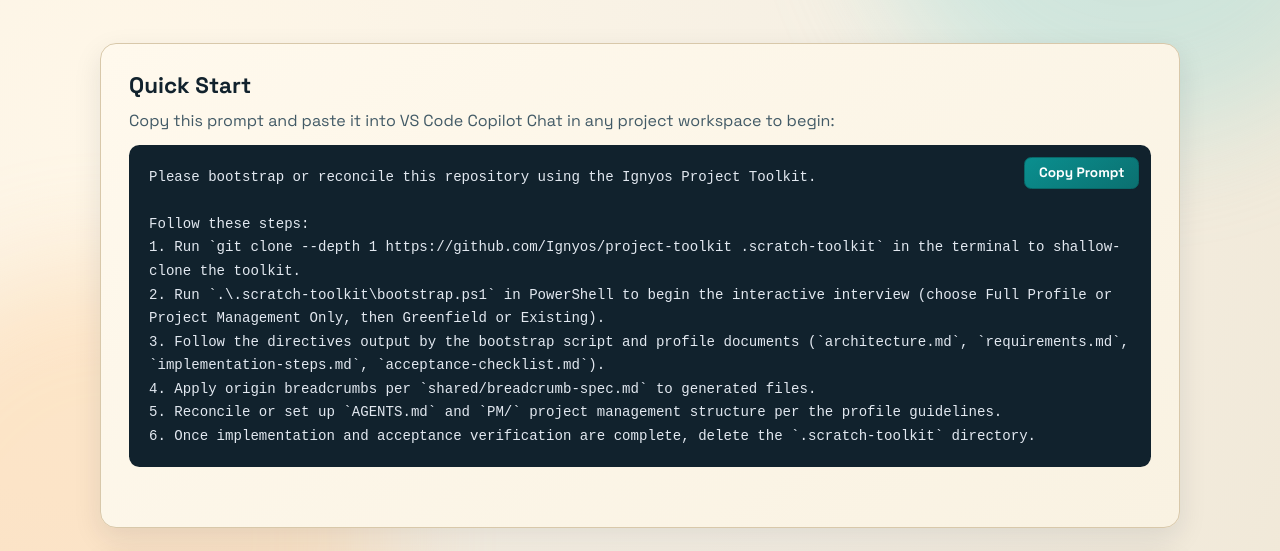
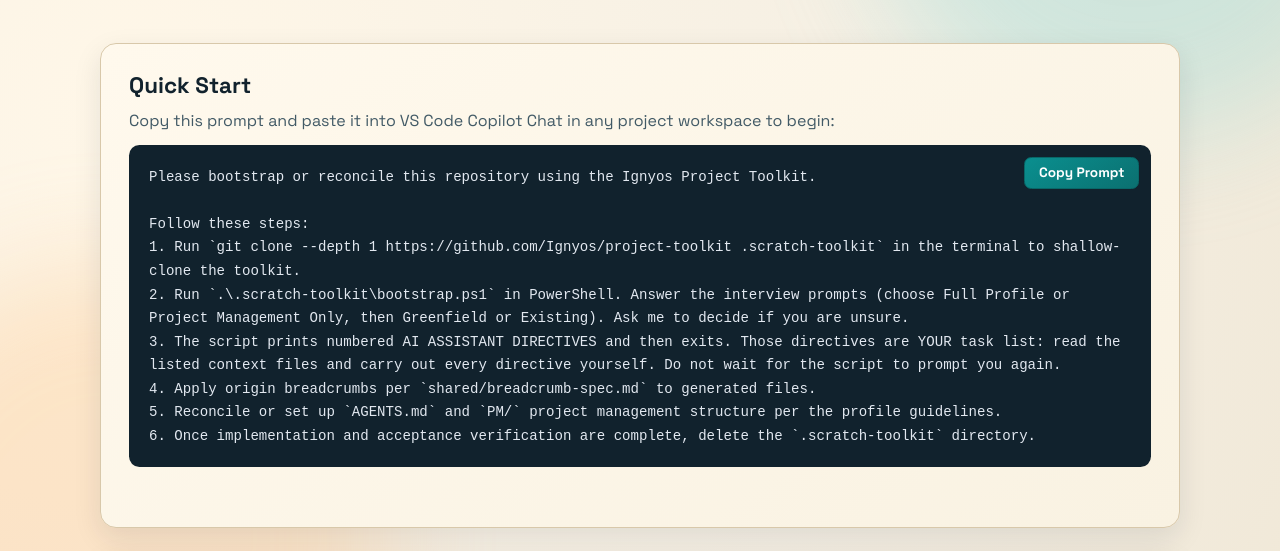
Before and after one commit to Ignyos/project-toolkit, a plain HTML site: page docs/index.html in a window 1280 px wide. Shown: the part 215-766 px from the top of the page. Drawn offline with Linux system fonts and the light colour scheme.

Commit message:
fix interactivity

```diff
--- a/docs/index.html
+++ b/docs/index.html
@@ -35,8 +35,8 @@
 
 Follow these steps:
 1. Run `git clone --depth 1 https://github.com/Ignyos/project-toolkit .scratch-toolkit` in the terminal to shallow-clone the toolkit.
-2. Run `.\.scratch-toolkit\bootstrap.ps1` in PowerShell to begin the interactive interview (choose Full Profile or Project Management Only, then Greenfield or Existing).
-3. Follow the directives output by the bootstrap script and profile documents (`architecture.md`, `requirements.md`, `implementation-steps.md`, `acceptance-checklist.md`).
+2. Run `.\.scratch-toolkit\bootstrap.ps1` in PowerShell. Answer the interview prompts (choose Full Profile or Project Management Only, then Greenfield or Existing). Ask me to decide if you are unsure.
+3. The script prints numbered AI ASSISTANT DIRECTIVES and then exits. Those directives are YOUR task list: read the listed context files and carry out every directive yourself. Do not wait for the script to prompt you again.
 4. Apply origin breadcrumbs per `shared/breadcrumb-spec.md` to generated files.
 5. Reconcile or set up `AGENTS.md` and `PM/` project management structure per the profile guidelines.
 6. Once implementation and acceptance verification are complete, delete the `.scratch-toolkit` directory.</code></pre>
```
Also changed, not shown: 6 other files.
